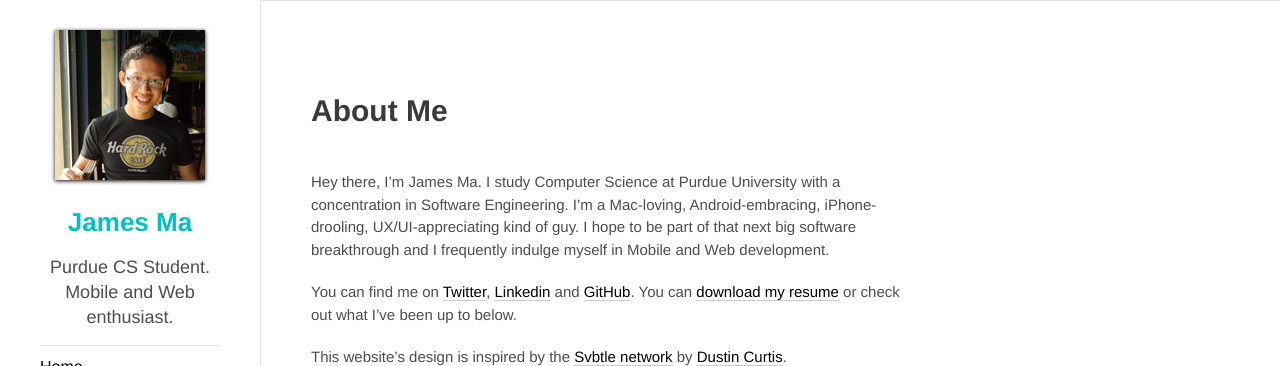
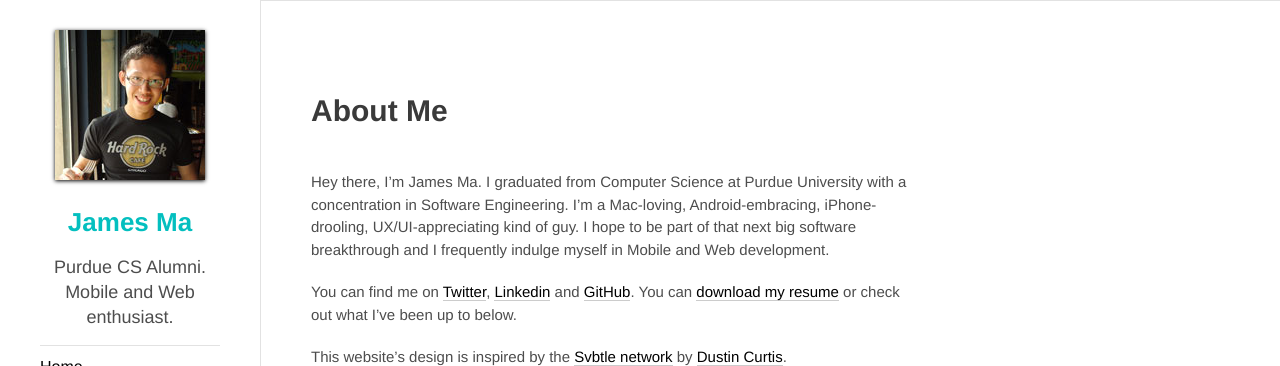
Before and after one commit to jamesma/jamesma.github.io, a Jekyll site: the page built from about.md, in a window 1280 px wide and 900 px high. Shown: the top 366 px of the window. Built offline with Jekyll 4.4.1, drawn with Linux system fonts in a browser that asks for light colours; Markdown is read by kramdown in place of the engine named in the settings.

Commit message:
Graduated

```diff
--- a/_layouts/base.html
+++ b/_layouts/base.html
@@ -37,7 +37,7 @@
     	<section id="sidebar">
     		<img id="profile_pic" src="/assets/images/profile_pic.jpg" width="150" height="150" alt="James Ma" title="James Ma" />
     		<h1><a href="/" id="user_name">James Ma</a></h1>
-    		<h2>Purdue CS Student. Mobile and Web enthusiast.</h2>
+    		<h2>Purdue CS Alumni. Mobile and Web enthusiast.</h2>
     		<nav>
     			<ul>
     				<li><a href="/">Home</a></li>
--- a/about.md
+++ b/about.md
@@ -5,7 +5,7 @@ layout: about
 About Me
 ========
 
-Hey there, I'm James Ma. I study Computer Science at Purdue University with a concentration in Software Engineering. I'm a Mac-loving, Android-embracing, iPhone-drooling, UX/UI-appreciating kind of guy. I hope to be part of that next big software breakthrough and I frequently indulge myself in Mobile and Web development.
+Hey there, I'm James Ma. I graduated from Computer Science at Purdue University with a concentration in Software Engineering. I'm a Mac-loving, Android-embracing, iPhone-drooling, UX/UI-appreciating kind of guy. I hope to be part of that next big software breakthrough and I frequently indulge myself in Mobile and Web development.
 
 You can find me on [Twitter][], [Linkedin][] and [GitHub][]. You can [download my resume][] or check out what I've been up to below.
 
```
